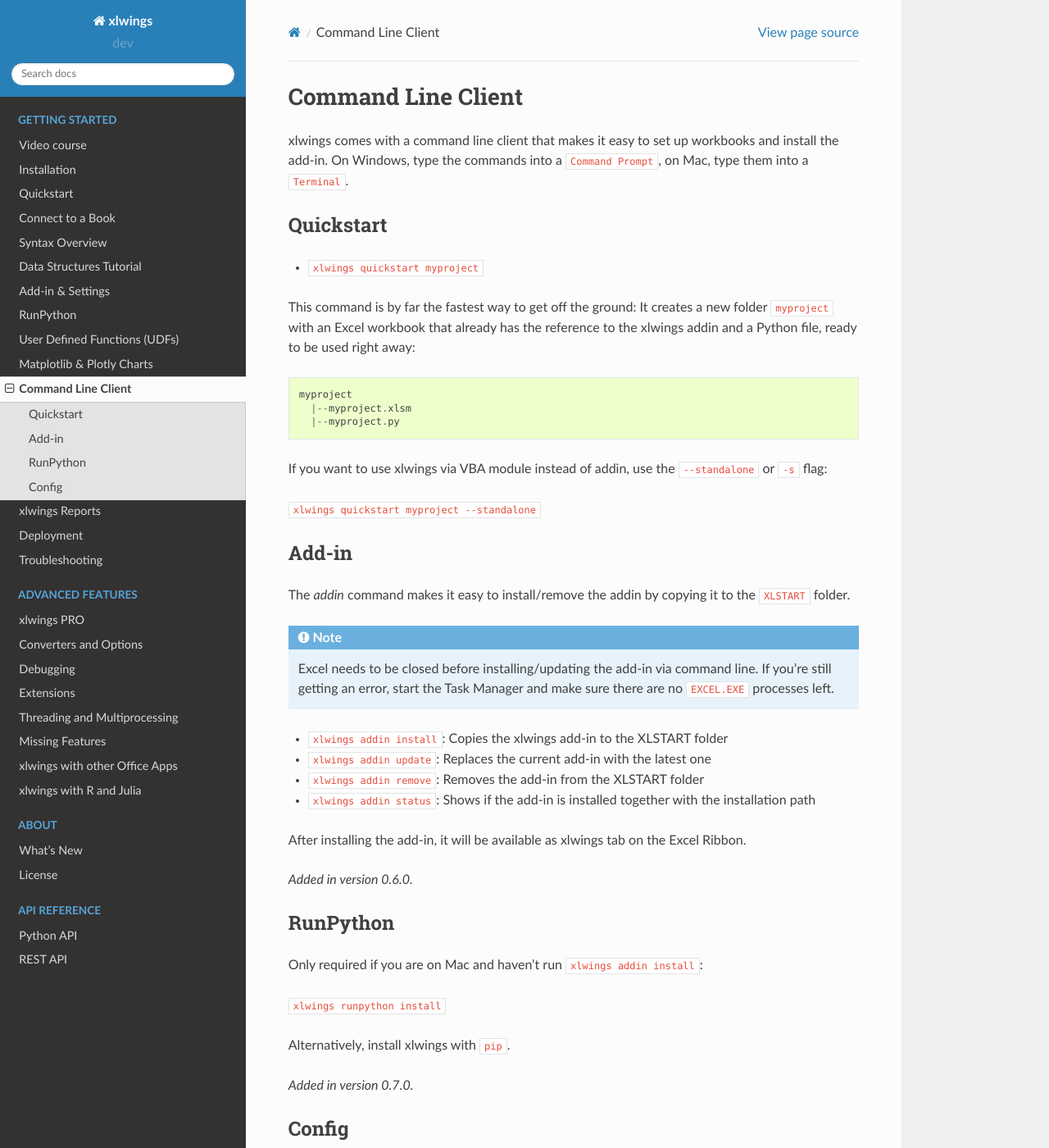
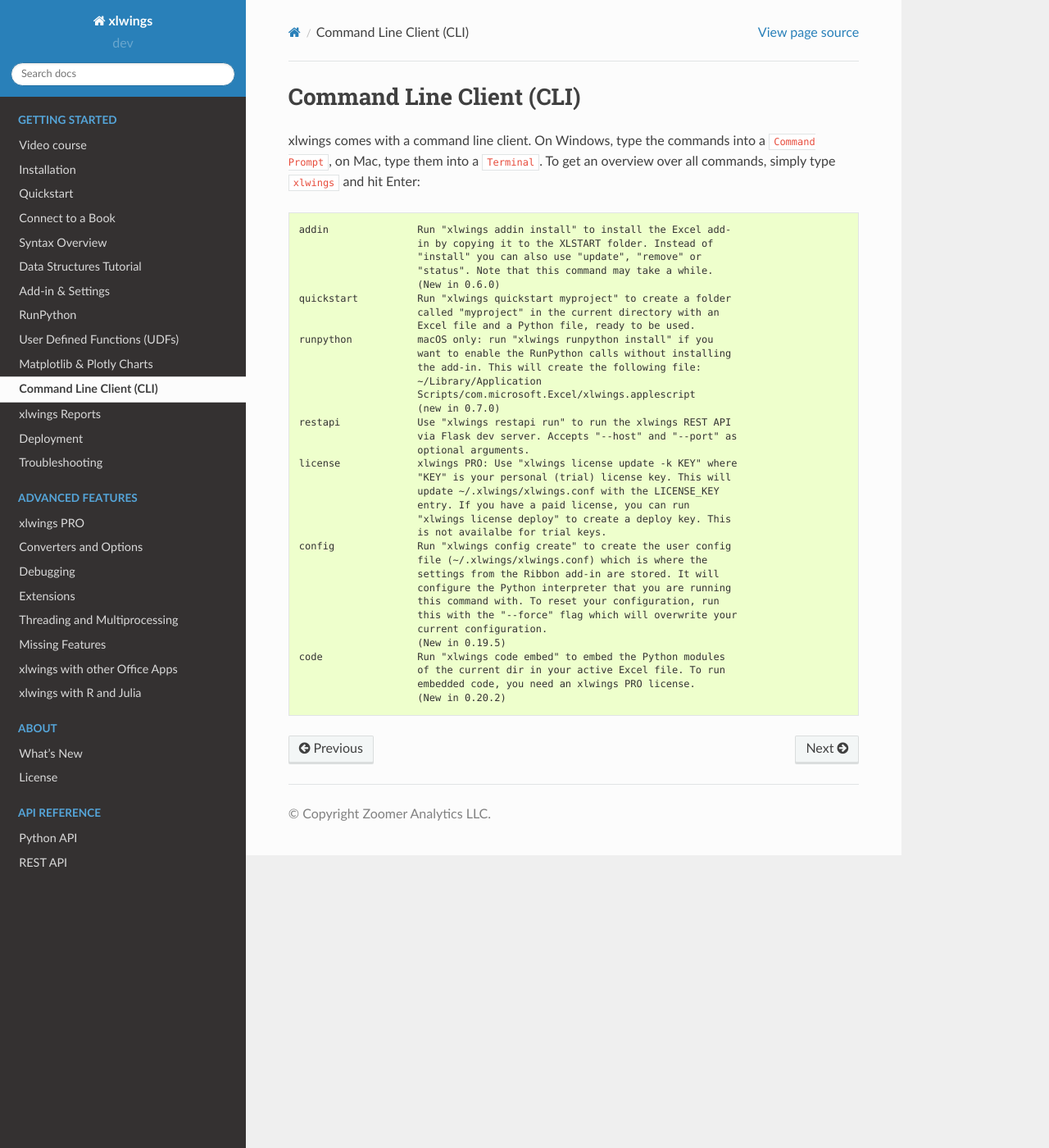
Before and after one commit to xlwings/xlwings, a Sphinx documentation site: the page built from docs/command_line.rst, in a window 1280 px wide and 1400 px high. Shown: the whole window at 82% size. Built offline with Sphinx 7.4.7 and the Read the Docs theme 2.0.0, drawn with Linux system fonts in a browser that asks for light colours; some of the changed text lies outside the part shown.

Commit message:
Xlwings 1380 cli embed code (#1386)
* added code embed feature via CLI
* updated CLI docs

```diff
--- a/docs/command_line.rst
+++ b/docs/command_line.rst
@@ -1,70 +1,44 @@
 .. _command_line:
 
-Command Line Client
-===================
+Command Line Client (CLI)
+=========================
 
-xlwings comes with a command line client that makes it easy to set up workbooks and install the add-in.
-On Windows, type the commands into a ``Command Prompt``, on Mac, type them into a ``Terminal``.
+xlwings comes with a command line client. On Windows, type the commands into a ``Command Prompt``, on Mac, type them into a ``Terminal``. To get an overview over all commands, simply type ``xlwings`` and hit Enter:
 
-Quickstart
-----------
+.. code:: console
 
-* ``xlwings quickstart myproject``
-
-This command is by far the fastest way to get off the ground: It creates a new folder ``myproject`` with an
-Excel workbook that already has the reference to the xlwings addin and a Python file, ready to be used right away:
-
-.. code::
-
-  myproject
-    |--myproject.xlsm
-    |--myproject.py
-
-If you want to use xlwings via VBA module instead of addin, use the ``--standalone`` or ``-s`` flag:
-
-``xlwings quickstart myproject --standalone``
-
-Add-in
-------
-
-The `addin` command makes it easy to install/remove the addin by copying it to the ``XLSTART`` folder.
-
-.. note:: Excel needs to be closed before installing/updating the add-in via command line. If you're still getting an error,
-  start the Task Manager and make sure there are no ``EXCEL.EXE`` processes left.
-
-* ``xlwings addin install``: Copies the xlwings add-in to the XLSTART folder
-
-* ``xlwings addin update``: Replaces the current add-in with the latest one
-
-* ``xlwings addin remove``: Removes the add-in from the XLSTART folder
-
-* ``xlwings addin status``: Shows if the add-in is installed together with the installation path
-
-
-After installing the add-in, it will be available as xlwings tab on the Excel Ribbon.
-
-.. versionadded:: 0.6.0
-
-
-RunPython
----------
-
-Only required if you are on Mac and haven't run ``xlwings addin install``:
-
-``xlwings runpython install``
-
-Alternatively, install xlwings with ``pip``.
-
-.. versionadded:: 0.7.0
-
-Config
-------
-
-Creates the user config file with the correct settings for your Python installation from where you are running it.
-This is automatically run when you install the add-in via ``xlwings addin install``.
-
-``xlwings config create [--force]``
-
-``-f/--force`` will overwrite existing config files.
-
-.. versionadded:: 0.19.5
+    addin               Run "xlwings addin install" to install the Excel add-
+                        in by copying it to the XLSTART folder. Instead of
+                        "install" you can also use "update", "remove" or
+                        "status". Note that this command may take a while.
+                        (New in 0.6.0)
+    quickstart          Run "xlwings quickstart myproject" to create a folder
+                        called "myproject" in the current directory with an
+                        Excel file and a Python file, ready to be used.
+    runpython           macOS only: run "xlwings runpython install" if you
+                        want to enable the RunPython calls without installing
+                        the add-in. This will create the following file:
+                        ~/Library/Application
+                        Scripts/com.microsoft.Excel/xlwings.applescript
+                        (new in 0.7.0)
+    restapi             Use "xlwings restapi run" to run the xlwings REST API
+                        via Flask dev server. Accepts "--host" and "--port" as
+                        optional arguments.
+    license             xlwings PRO: Use "xlwings license update -k KEY" where
+                        "KEY" is your personal (trial) license key. This will
+                        update ~/.xlwings/xlwings.conf with the LICENSE_KEY
+                        entry. If you have a paid license, you can run
+                        "xlwings license deploy" to create a deploy key. This
+                        is not availalbe for trial keys.
+    config              Run "xlwings config create" to create the user config
+                        file (~/.xlwings/xlwings.conf) which is where the
+                        settings from the Ribbon add-in are stored. It will
+                        configure the Python interpreter that you are running
+                        this command with. To reset your configuration, run
+                        this with the "--force" flag which will overwrite your
+                        current configuration.
+                        (New in 0.19.5)
+    code                Run "xlwings code embed" to embed the Python modules
+                        of the current dir in your active Excel file. To run
+                        embedded code, you need an xlwings PRO license.
+                        (New in 0.20.2)
```
Also changed, not shown: docs/deployment.rst (+2 -7 lines), 1 other file.
